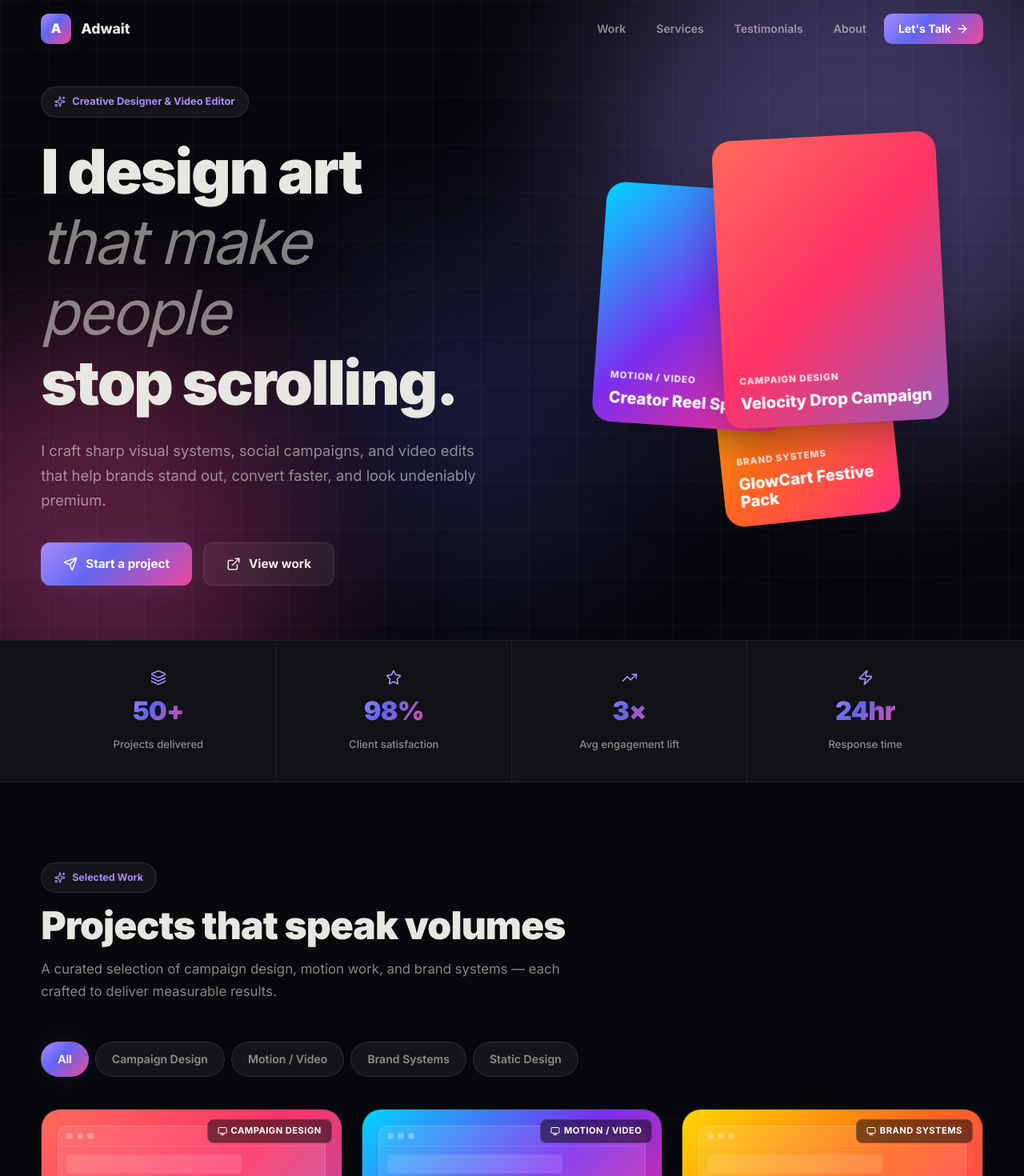
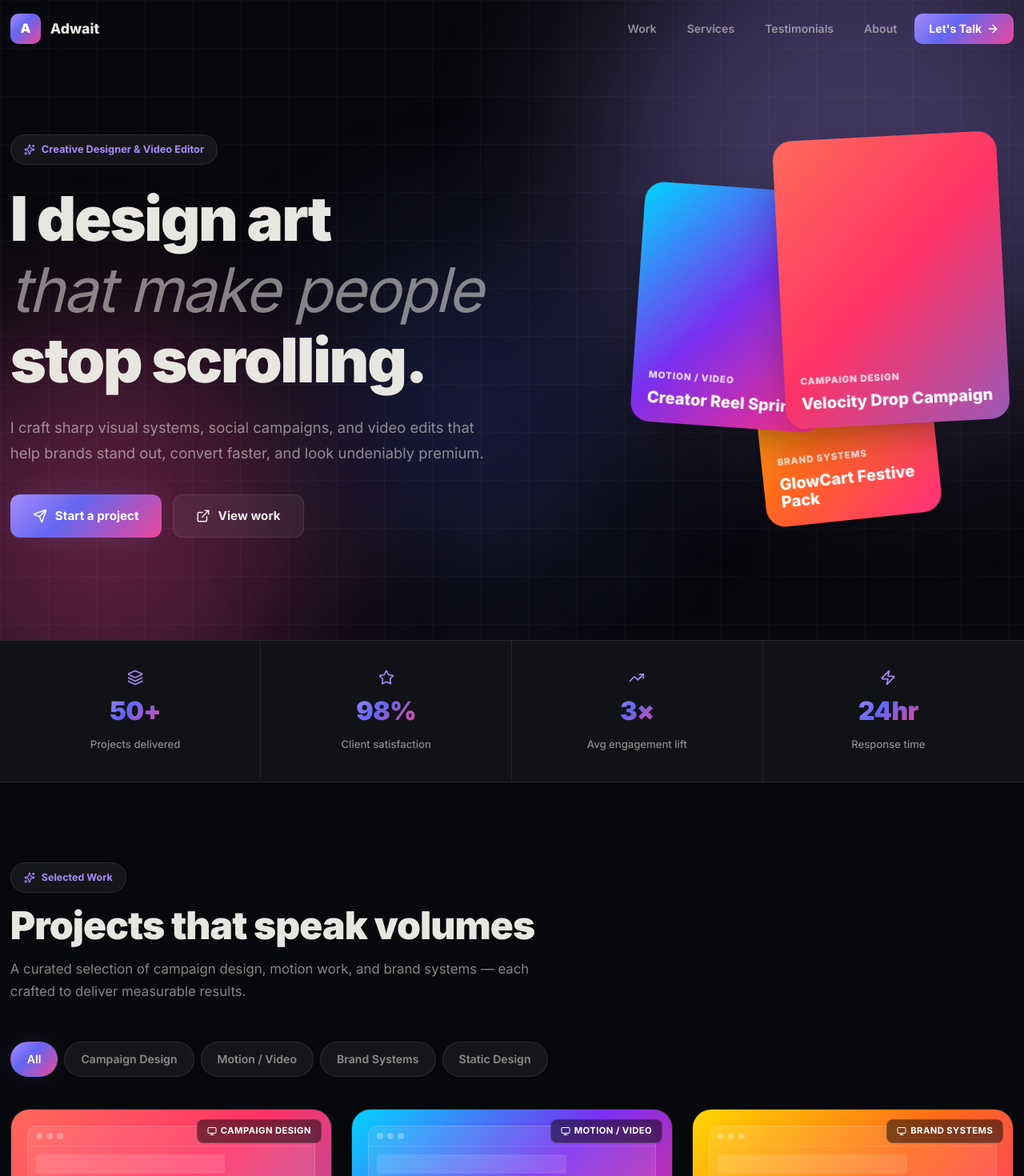
Before and after one commit to Reshu-Bhatt3429/websiteWebhouse, a React (Vite) app: page / in a window 1280 px wide. Shown: the top 1470 px of the page at 80% size. Built offline with nearby package versions, Linux system fonts and the light colour scheme.

Commit message:
Use full width layout

```diff
--- a/src/styles.css
+++ b/src/styles.css
@@ -17,13 +17,14 @@ button{cursor:pointer}
   --r:16px;--r-lg:24px;
   --shadow:0 20px 60px -20px rgba(0,0,0,0.5);
   --shadow-glow:0 0 40px -10px var(--accent-glow);
-  --max-w:1840px;
+  --max-w:none;
+  --page-x:clamp(12px,1vw,16px);
 }
 
 /* ═══ NAV ═══ */
 .nav{position:fixed;top:0;left:0;right:0;z-index:100;transition:all .35s ease}
 .nav--scrolled{background:rgba(7,8,12,0.82);backdrop-filter:blur(20px);border-bottom:1px solid var(--line)}
-.nav__wrap{max-width:var(--max-w);margin:0 auto;padding:0 clamp(24px,4vw,56px);display:flex;align-items:center;justify-content:space-between;height:72px}
+.nav__wrap{max-width:var(--max-w);margin:0 auto;padding:0 var(--page-x);display:flex;align-items:center;justify-content:space-between;height:72px}
 .nav__logo{display:flex;align-items:center;gap:12px;font-weight:800;font-size:1.1rem}
 .nav__mark{width:38px;height:38px;border-radius:10px;background:var(--gradient-hero);display:grid;place-items:center;color:#fff;font-weight:900;font-size:16px;box-shadow:var(--shadow-glow)}
 .nav__links{display:flex;align-items:center;gap:6px}
@@ -45,7 +46,7 @@ button{cursor:pointer}
 .hero__orb--3{width:400px;height:400px;background:#6366f1;top:40%;left:30%;animation-delay:-8s;opacity:.2}
 @keyframes orbFloat{0%,100%{transform:translate(0,0) scale(1)}50%{transform:translate(30px,-20px) scale(1.08)}}
 .hero__grid-overlay{position:absolute;inset:0;background-image:linear-gradient(rgba(255,255,255,.03) 1px,transparent 1px),linear-gradient(90deg,rgba(255,255,255,.03) 1px,transparent 1px);background-size:60px 60px}
-.hero__wrap{position:relative;z-index:2;width:100%;max-width:var(--max-w);margin:0 auto;padding:0 clamp(24px,4vw,56px);display:grid;grid-template-columns:minmax(0,1.05fr) minmax(520px,.95fr);align-items:center;gap:clamp(60px,7vw,120px)}
+.hero__wrap{position:relative;z-index:2;width:100%;max-width:var(--max-w);margin:0 auto;padding:0 var(--page-x);display:grid;grid-template-columns:minmax(0,1.05fr) minmax(520px,.95fr);align-items:center;gap:clamp(36px,5vw,96px)}
 .hero__eyebrow{display:inline-flex;align-items:center;gap:8px;padding:8px 16px;background:var(--glass);border:1px solid var(--glass-border);border-radius:100px;font-size:.8rem;font-weight:700;color:var(--accent);margin-bottom:24px;backdrop-filter:blur(10px)}
 .hero__title{font-size:clamp(2.8rem,6vw,5.2rem);font-weight:900;line-height:1.15;letter-spacing:-.03em;margin-bottom:24px}
 .hero__gradient-text{background:var(--gradient-hero);-webkit-background-clip:text;-webkit-text-fill-color:transparent;background-clip:text}
@@ -65,9 +66,9 @@ button{cursor:pointer}
 .hero__visual{position:relative;height:clamp(500px,38vw,640px)}
 .hero__card{position:absolute;border-radius:var(--r-lg);overflow:hidden;box-shadow:var(--shadow);transition:transform .4s ease}
 .hero__card:hover{transform:scale(1.03)!important}
-.hero__card--1{width:clamp(280px,19vw,360px);height:clamp(360px,25vw,460px);top:0;right:clamp(20px,4vw,80px);transform:rotate(-3deg);z-index:3;animation:cardFloat1 6s ease-in-out infinite}
-.hero__card--2{width:clamp(240px,16vw,310px);height:clamp(300px,21vw,400px);top:clamp(54px,5vw,90px);right:clamp(240px,18vw,380px);transform:rotate(4deg);z-index:2;animation:cardFloat2 7s ease-in-out infinite}
-.hero__card--3{width:clamp(220px,15vw,290px);height:clamp(280px,20vw,370px);bottom:20px;right:clamp(70px,9vw,170px);transform:rotate(-6deg);z-index:1;animation:cardFloat3 8s ease-in-out infinite}
+.hero__card--1{width:clamp(280px,20vw,390px);height:clamp(360px,26vw,500px);top:0;right:var(--page-x);transform:rotate(-3deg);z-index:3;animation:cardFloat1 6s ease-in-out infinite}
+.hero__card--2{width:clamp(240px,17vw,330px);height:clamp(300px,22vw,430px);top:clamp(54px,5vw,90px);right:clamp(230px,18vw,390px);transform:rotate(4deg);z-index:2;animation:cardFloat2 7s ease-in-out infinite}
+.hero__card--3{width:clamp(220px,16vw,310px);height:clamp(280px,21vw,400px);bottom:20px;right:clamp(60px,8vw,160px);transform:rotate(-6deg);z-index:1;animation:cardFloat3 8s ease-in-out infinite}
 @keyframes cardFloat1{0%,100%{transform:rotate(-3deg) translateY(0)}50%{transform:rotate(-3deg) translateY(-12px)}}
 @keyframes cardFloat2{0%,100%{transform:rotate(4deg) translateY(0)}50%{transform:rotate(4deg) translateY(-10px)}}
 @keyframes cardFloat3{0%,100%{transform:rotate(-6deg) translateY(0)}50%{transform:rotate(-6deg) translateY(-8px)}}
@@ -77,7 +78,7 @@ button{cursor:pointer}
 
 /* ═══ STATS ═══ */
 .stats{border-top:1px solid var(--line);border-bottom:1px solid var(--line);background:var(--surface)}
-.stats__wrap{max-width:var(--max-w);margin:0 auto;padding:0 clamp(24px,4vw,56px);display:grid;grid-template-columns:repeat(4,1fr)}
+.stats__wrap{max-width:var(--max-w);margin:0 auto;padding:0 var(--page-x);display:grid;grid-template-columns:repeat(4,1fr)}
 .stats__item{display:flex;flex-direction:column;align-items:center;gap:6px;padding:36px 16px;text-align:center;border-right:1px solid var(--line);position:relative}
 .stats__item:last-child{border-right:none}
 .stats__icon{color:var(--accent)}
@@ -92,7 +93,7 @@ button{cursor:pointer}
 
 /* ═══ WORK ═══ */
 .work{padding:100px 0}
-.work__wrap{max-width:var(--max-w);margin:0 auto;padding:0 clamp(24px,4vw,56px)}
+.work__wrap{max-width:var(--max-w);margin:0 auto;padding:0 var(--page-x)}
 .work__filters{display:flex;gap:8px;margin-bottom:40px;flex-wrap:wrap}
 .work__filter{padding:10px 20px;border-radius:100px;background:var(--glass);border:1px solid var(--glass-border);color:var(--muted);font-weight:600;font-size:.88rem;transition:all .25s;backdrop-filter:blur(10px)}
 .work__filter:hover{color:var(--ink);border-color:rgba(255,255,255,.2)}
@@ -123,7 +124,7 @@ button{cursor:pointer}
 
 /* ═══ SERVICES ═══ */
 .services{padding:100px 0;background:linear-gradient(180deg,var(--bg),rgba(167,139,250,.04),var(--bg))}
-.services__wrap{max-width:var(--max-w);margin:0 auto;padding:0 clamp(24px,4vw,56px)}
+.services__wrap{max-width:var(--max-w);margin:0 auto;padding:0 var(--page-x)}
 .services__grid{display:grid;grid-template-columns:repeat(auto-fit,minmax(320px,1fr));gap:24px}
 .scard{position:relative;padding:36px 28px;border-radius:var(--r-lg);background:var(--surface);border:1px solid var(--line);transition:all .35s ease;overflow:hidden}
 .scard:hover{border-color:rgba(167,139,250,.25);transform:translateY(-4px);box-shadow:var(--shadow-glow)}
@@ -136,7 +137,7 @@ button{cursor:pointer}
 
 /* ═══ TESTIMONIALS ═══ */
 .testimonials{padding:100px 0}
-.testimonials__wrap{max-width:var(--max-w);margin:0 auto;padding:0 clamp(24px,4vw,56px)}
+.testimonials__wrap{max-width:var(--max-w);margin:0 auto;padding:0 var(--page-x)}
 .testimonials__grid{display:grid;grid-template-columns:repeat(auto-fit,minmax(320px,1fr));gap:24px}
 .tcard{padding:32px;border-radius:var(--r-lg);background:var(--surface);border:1px solid var(--line);transition:all .35s}
 .tcard:hover{border-color:rgba(167,139,250,.2);box-shadow:var(--shadow-glow)}
@@ -149,7 +150,7 @@ button{cursor:pointer}
 
 /* ═══ ABOUT ═══ */
 .about{padding:100px 0;background:linear-gradient(180deg,var(--bg),rgba(99,102,241,.04),var(--bg))}
-.about__wrap{max-width:var(--max-w);margin:0 auto;padding:0 clamp(24px,4vw,56px);display:grid;grid-template-columns:1.2fr .8fr;gap:clamp(60px,7vw,120px);align-items:center}
+.about__wrap{max-width:var(--max-w);margin:0 auto;padding:0 var(--page-x);display:grid;grid-template-columns:1.2fr .8fr;gap:clamp(36px,5vw,96px);align-items:center}
 .about__text{font-size:1.05rem;color:var(--muted);line-height:1.75;margin-bottom:16px}
 .about__text strong{color:var(--ink)}
 .about__tools{margin-top:32px}
@@ -170,7 +171,7 @@ button{cursor:pointer}
 
 /* ═══ CONTACT ═══ */
 .contact{padding:100px 0}
-.contact__wrap{max-width:var(--max-w);margin:0 auto;padding:0 clamp(24px,4vw,56px);display:grid;grid-template-columns:1fr 1fr;gap:clamp(60px,7vw,120px);align-items:start}
+.contact__wrap{max-width:var(--max-w);margin:0 auto;padding:0 var(--page-x);display:grid;grid-template-columns:1fr 1fr;gap:clamp(36px,5vw,96px);align-items:start}
 .contact__text{font-size:1.05rem;color:var(--muted);line-height:1.75;margin-bottom:32px}
 .contact__channels{display:flex;flex-wrap:wrap;gap:10px}
 .contact__channel{display:inline-flex;align-items:center;gap:10px;padding:12px 20px;border-radius:12px;background:var(--glass);border:1px solid var(--glass-border);font-weight:600;font-size:.88rem;color:var(--muted);backdrop-filter:blur(10px);transition:all .25s}
@@ -187,7 +188,7 @@ button{cursor:pointer}
 
 /* ═══ FOOTER ═══ */
 .footer{border-top:1px solid var(--line);padding:60px 0 30px;background:rgba(0,0,0,.2)}
-.footer__wrap{max-width:var(--max-w);margin:0 auto;padding:0 clamp(24px,4vw,56px)}
+.footer__wrap{max-width:var(--max-w);margin:0 auto;padding:0 var(--page-x)}
 .footer__brand{margin-bottom:40px}
 .footer__brand p{color:var(--muted);margin-top:14px;font-size:.92rem;max-width:360px}
 .footer__links{display:grid;grid-template-columns:repeat(3,1fr);gap:32px;margin-bottom:48px}
```
Also changed, not shown: 4 other files (tests, documents, lock files or other folders).
